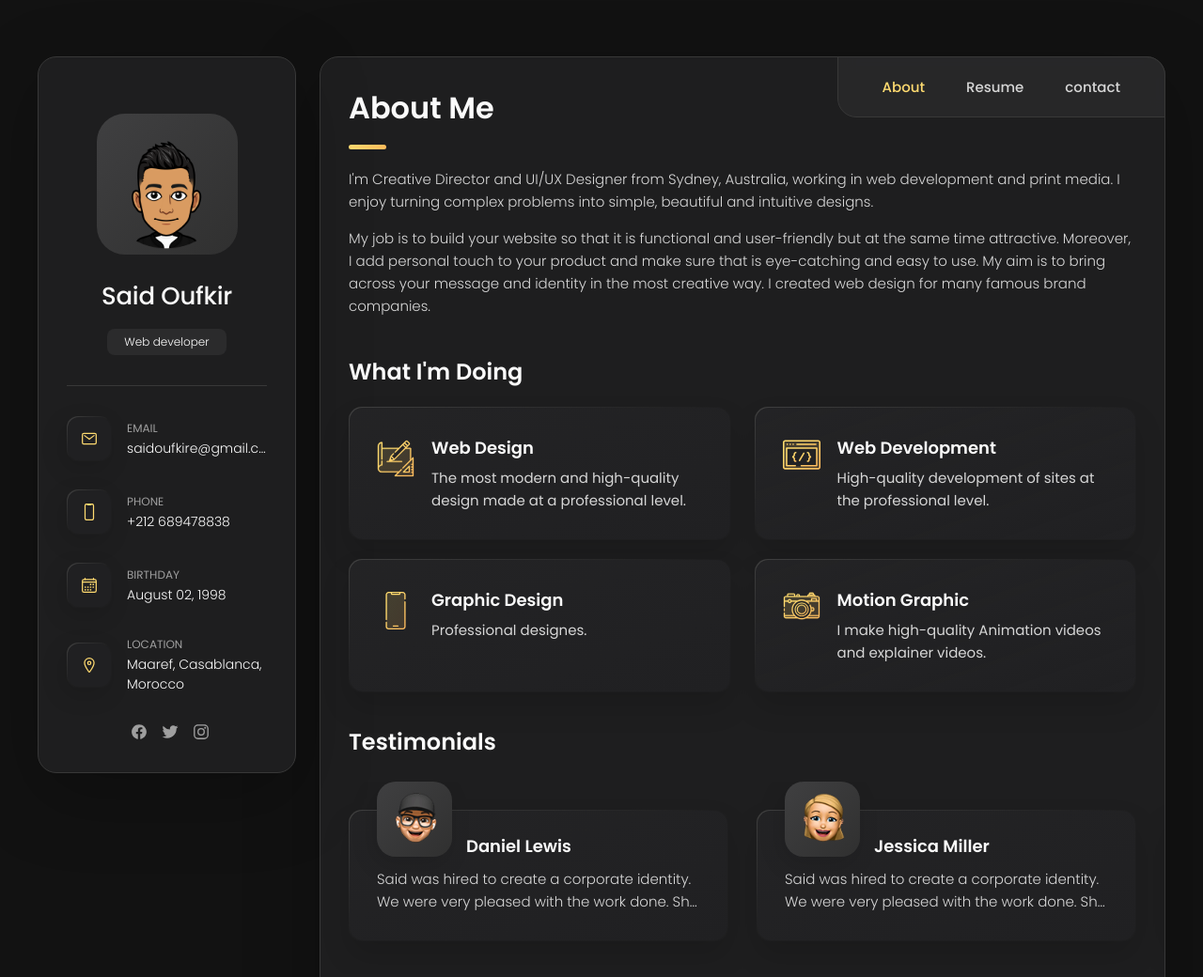
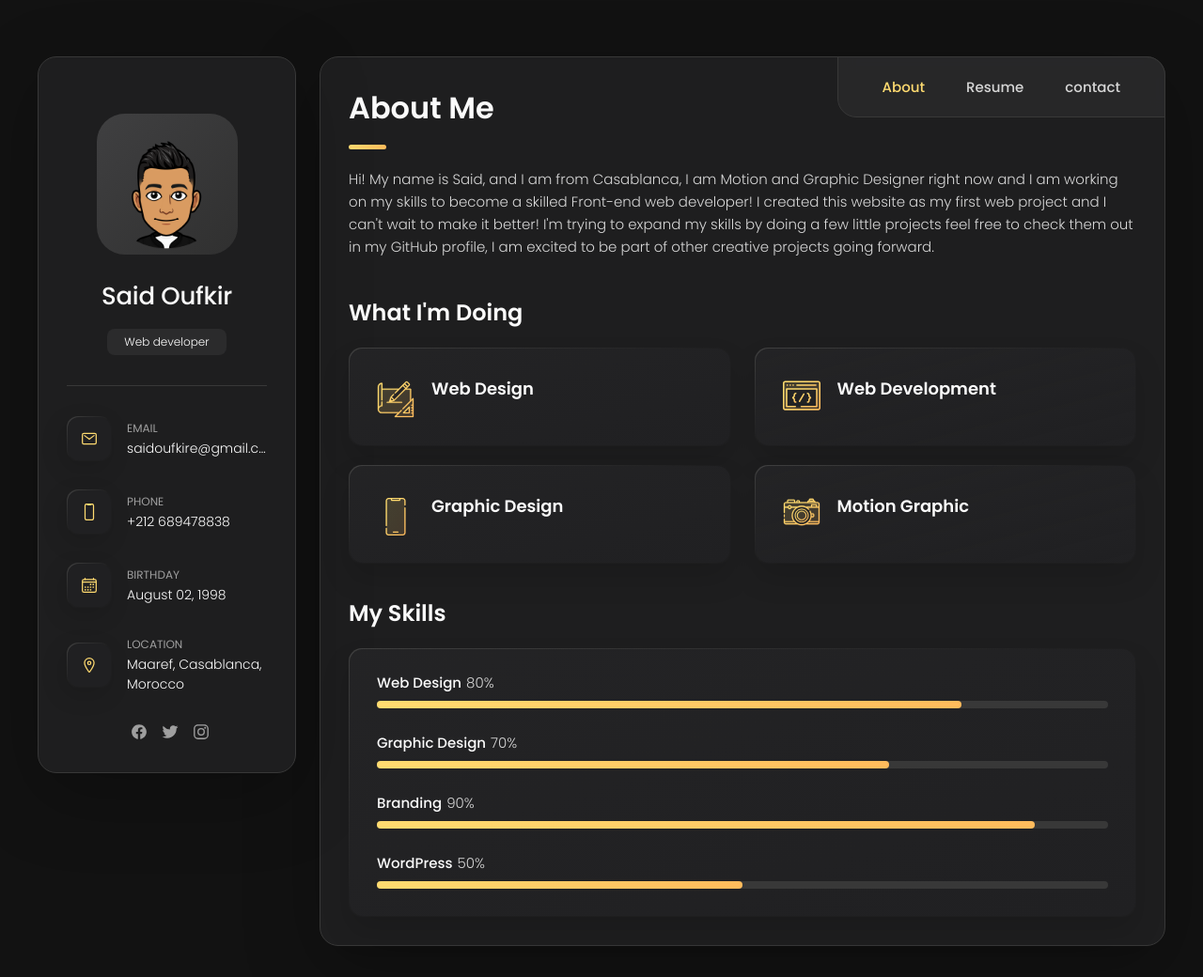
Before and after one commit to Said0u/portfolio, a plain HTML site: page index.html in a window 1280 px wide. Shown: the top 1040 px of the page at 94% size. Drawn offline with nearby package versions, Linux system fonts and the light colour scheme.

Commit message:
making some structure of the site

```diff
--- a/index.html
+++ b/index.html
@@ -213,18 +213,20 @@
 
         <section class="about-text">
           <p>
-            I'm Creative Director and UI/UX Designer from Sydney, Australia, working in web development and print media.
-            I enjoy
-            turning complex problems into simple, beautiful and intuitive designs.
+            Hi! My name is Said, and I am from Casablanca, I am Motion and Graphic Designer right now and I am working on my skills to become a skilled Front-end web developer!
+            I created this website as my first web project and I can't wait to make it better!
+            I'm trying to expand my skills by doing a few little projects feel free to check them out in my GitHub profile,
+            I am excited to be part of other creative projects going forward.
+
           </p>
 
-          <p>
+          <!-- <p>
             My job is to build your website so that it is functional and user-friendly but at the same time attractive.
             Moreover, I
             add personal touch to your product and make sure that is eye-catching and easy to use. My aim is to bring
             across your
             message and identity in the most creative way. I created web design for many famous brand companies.
-          </p>
+          </p> -->
         </section>
 
 
@@ -248,9 +250,9 @@
               <div class="service-content-box">
                 <h4 class="h4 service-item-title">Web design</h4>
 
-                <p class="service-item-text">
+                <!-- <p class="service-item-text">
                   The most modern and high-quality design made at a professional level.
-                </p>
+                </p> -->
               </div>
 
             </li>
@@ -264,9 +266,9 @@
               <div class="service-content-box">
                 <h4 class="h4 service-item-title">Web development</h4>
 
-                <p class="service-item-text">
+                <!-- <p class="service-item-text">
                   High-quality development of sites at the professional level.
-                </p>
+                </p> -->
               </div>
 
             </li>
@@ -280,9 +282,9 @@
               <div class="service-content-box">
                 <h4 class="h4 service-item-title">Graphic Design</h4>
 
-                <p class="service-item-text">
+                <!-- <p class="service-item-text">
                   Professional designes.
-                </p>
+                </p> -->
               </div>
 
             </li>
@@ -296,9 +298,75 @@
               <div class="service-content-box">
                 <h4 class="h4 service-item-title">Motion Graphic</h4>
 
-                <p class="service-item-text">
+                <!-- <p class="service-item-text">
                   I make high-quality Animation videos and explainer videos.
-                </p>
+                </p> -->
+              </div>
+
+            </li>
+
+          </ul>
+
+        </section>
+
+        <!--
+          - Skills
+        -->
+
+        <section class="skill">
+
+          <h3 class="h3 skills-title">My skills</h3>
+
+          <ul class="skills-list content-card">
+
+            <li class="skills-item">
+
+              <div class="title-wrapper">
+                <h5 class="h5">Web design</h5>
+                <data value="80">80%</data>
+              </div>
+
+              <div class="skill-progress-bg">
+                <div class="skill-progress-fill" style="width: 80%;"></div>
+              </div>
+
+            </li>
+
+            <li class="skills-item">
+
+              <div class="title-wrapper">
+                <h5 class="h5">Graphic design</h5>
+                <data value="70">70%</data>
+              </div>
+
+              <div class="skill-progress-bg">
+                <div class="skill-progress-fill" style="width: 70%;"></div>
+              </div>
+
+            </li>
+
+            <li class="skills-item">
+
+              <div class="title-wrapper">
+                <h5 class="h5">Branding</h5>
+                <data value="90">90%</data>
+              </div>
+
+              <div class="skill-progress-bg">
+                <div class="skill-progress-fill" style="width: 90%;"></div>
+              </div>
+
+            </li>
+
+            <li class="skills-item">
+
+              <div class="title-wrapper">
+                <h5 class="h5">WordPress</h5>
+                <data value="50">50%</data>
+              </div>
+
+              <div class="skill-progress-bg">
+                <div class="skill-progress-fill" style="width: 50%;"></div>
               </div>
 
             </li>
@@ -312,7 +380,7 @@
           - testimonials
         -->
 
-        <section class="testimonials">
+        <!-- <section class="testimonials">
 
           <h3 class="h3 testimonials-title">Testimonials</h3>
 
@@ -408,7 +476,7 @@
 
           </ul>
 
-        </section>
+        </section> -->
 
 
         <!--
@@ -460,7 +528,7 @@
           - clients
         -->
 
-        <section class="clients">
+        <!-- <section class="clients">
 
           <h3 class="h3 clients-title">Clients</h3>
 
@@ -504,7 +572,7 @@
 
           </ul>
 
-        </section>
+        </section> -->
 
       </article>
 
@@ -637,7 +705,7 @@
 
         </section>
 
-        <section class="skill">
+        <!-- <section class="skill">
 
           <h3 class="h3 skills-title">My skills</h3>
 
@@ -697,7 +765,7 @@
 
           </ul>
 
-        </section>
+        </section> -->
 
       </article>
 
```
Also changed, not shown: 1 other file.
